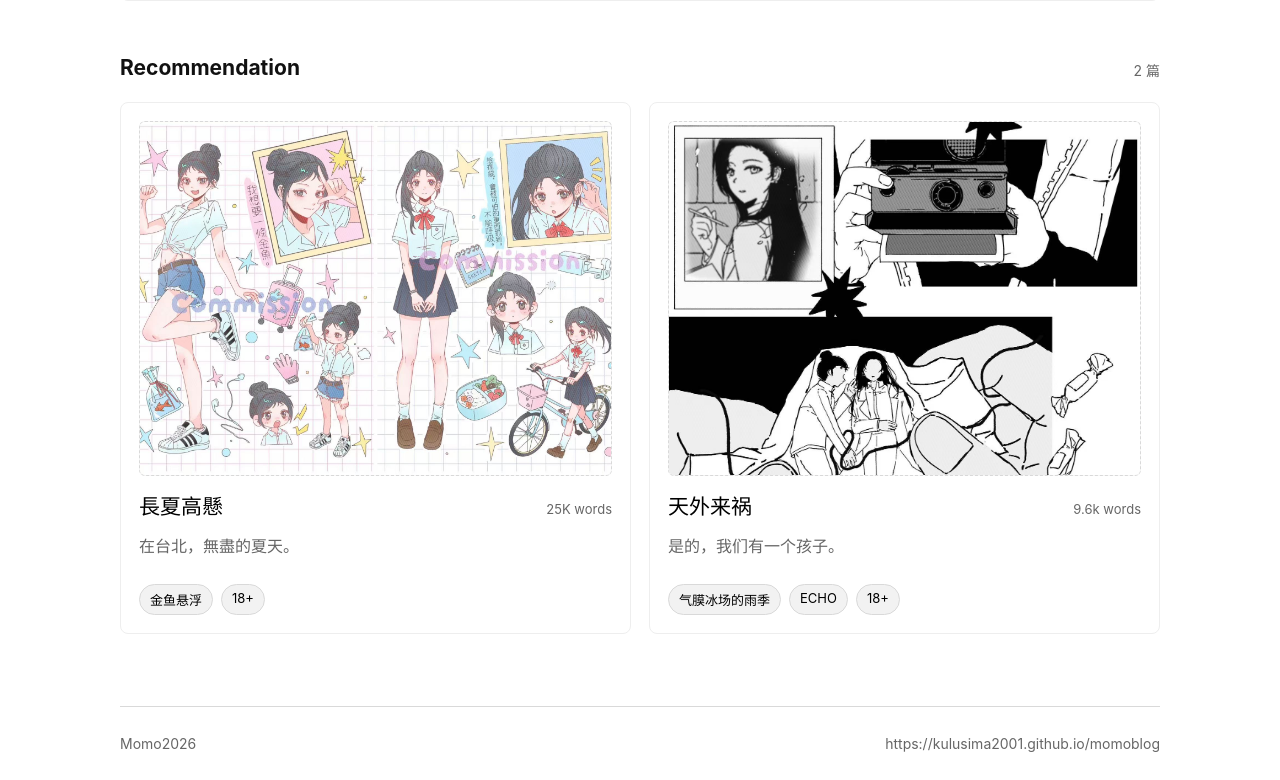
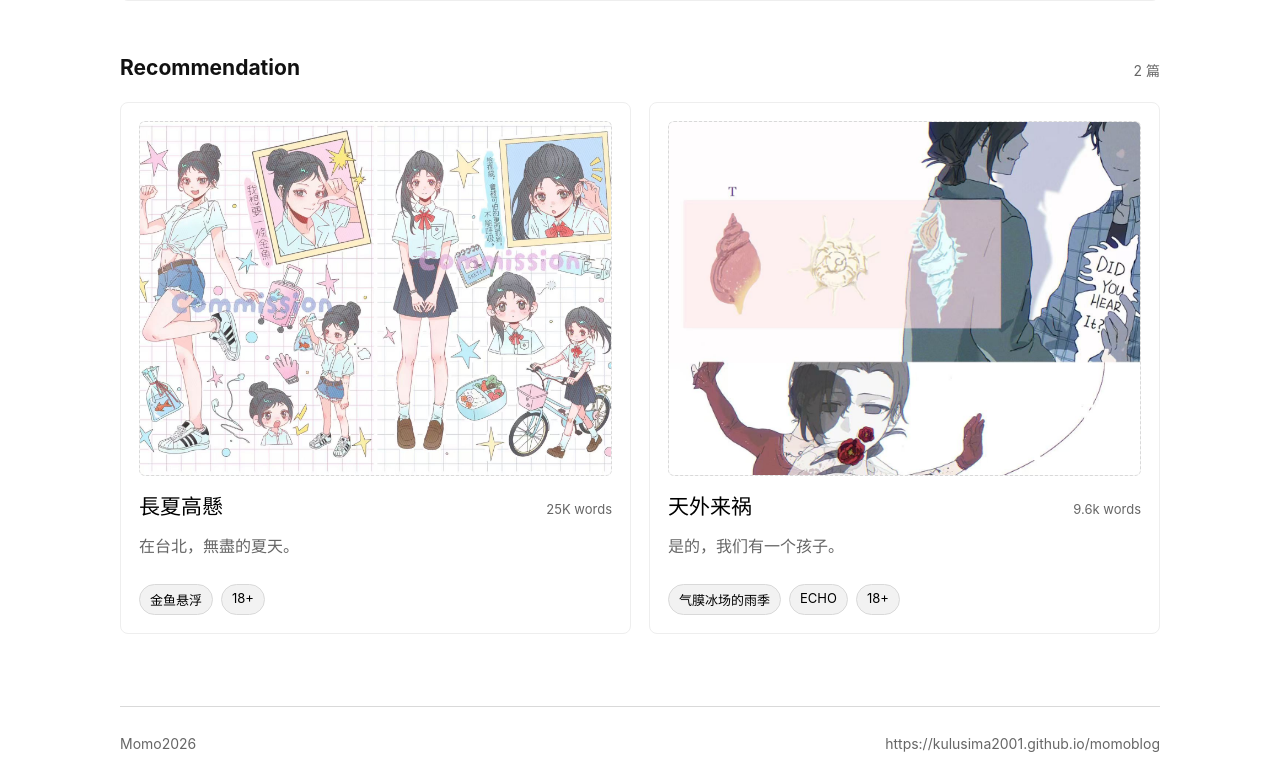
Before and after one commit to kulusima2001/momoblog, a React (Vite) app: page / in a window 1280 px wide. Shown: the part 835-1615 px from the top of the page. Built offline with nearby package versions, Linux system fonts and the light colour scheme.

Commit message:
update content

```diff
--- a/src/content/projects/project-06.ts
+++ b/src/content/projects/project-06.ts
@@ -7,7 +7,7 @@ export const project06: PortfolioItem = {
   title: "天外来祸",
   wordCount: "9.6k words",
   description: "是的，我们有一个孩子。",
-  thumbnailImage: "/momoblog/images/project-06/project-06-02.jpg",
+  thumbnailImage: "/momoblog/images/project-06/project-06-01.jpg",
   hasAdultContent: true,
   tags: ["气膜冰场的雨季", "ECHO", "18+"],
   blocks: [
```
Also changed, not shown: public/images/project-06/project-06-01.jpg, public/images/project-06/project-06-02.jpg (deleted).
